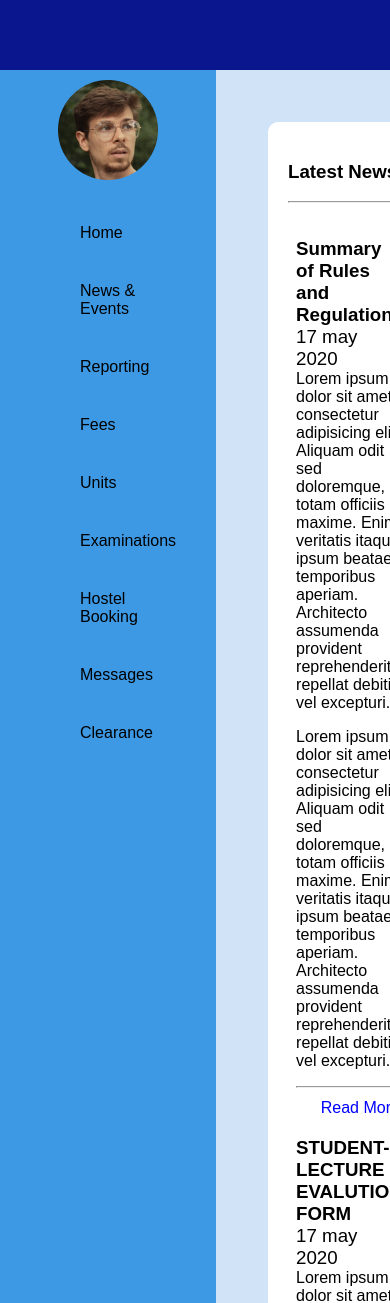
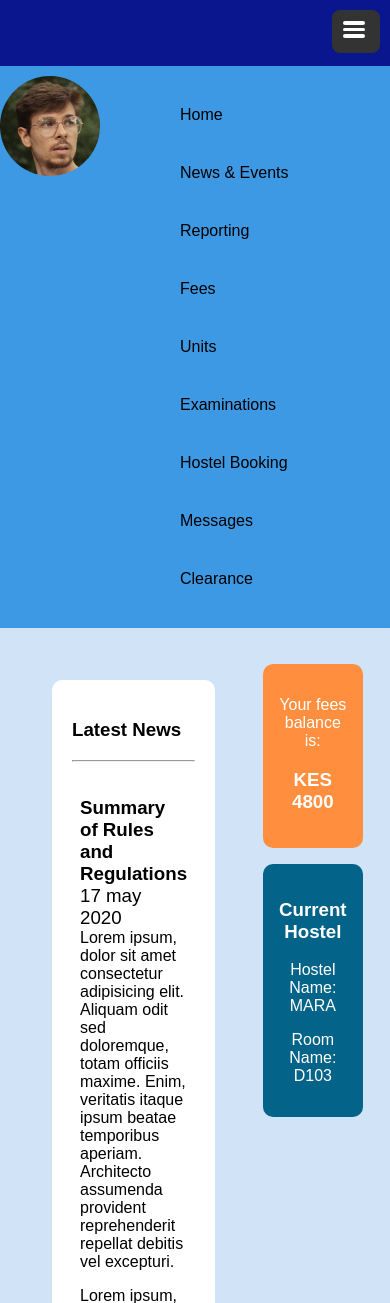
Before and after one commit to chegedennis/DjangoUniversityPortal, a Django app: template institution/portal/templates/portal/home.html in a window 390 px wide; the page is wider, and only the part inside the window is pictured. Shown: the top 1303 px of that part. Run offline with Django 3.2, Linux system fonts and the light colour scheme; the template is opened without the code that fills it, so the values that code supplies are empty.

Commit message:
added responsive functionality

```diff
--- a/institution/portal/static/portal/styles/home.css
+++ b/institution/portal/static/portal/styles/home.css
@@ -12,15 +12,18 @@
   background: #09168d;
   height: 50px;
   padding: 10px;
+  padding-bottom: .4rem;
 }
 
 header .userDetails {
+  margin-right: 1rem;
+  top: 1rem;
+  right: 1.4rem;
   float: right;
-  margin-right: 2rem;
 }
 
 header .userDetails a {
-  font-size: 20px;
+  font-size: 1.8rem;
   text-decoration: none;
   color: #fff;
 }
@@ -35,18 +38,6 @@
   z-index: 999;
   border-radius: 10px;
   display: none;
-}
-
-header .userLinks h3 {
-  padding: 0;
-  margin: 0 5px 0 0;
-  text-align: right;
-  font-weight: bold;
-}
-
-header .userLinks h3:hover {
-  cursor: pointer;
-  color: gray;
 }
 
 header .userLinks a {
@@ -143,4 +134,87 @@
 .homeContainer .details .info .hostel {
   background: #046388;
 }
+
+.menu {
+  float: right;
+  width: 2rem;
+  height: 2rem;
+  background: #333;
+  top: .8rem;
+  right: 1rem;
+  display: -webkit-box;
+  display: -ms-flexbox;
+  display: flex;
+  -webkit-box-orient: vertical;
+  -webkit-box-direction: normal;
+      -ms-flex-flow: column;
+          flex-flow: column;
+  -webkit-box-pack: center;
+      -ms-flex-pack: center;
+          justify-content: center;
+  text-align: center;
+  padding: .5rem;
+  padding-bottom: .2rem;
+  border-radius: .5rem;
+  display: block;
+}
+
+.menu .line {
+  color: #fff;
+  background: #fff;
+  width: 60%;
+  height: .05rem;
+  margin: .2rem;
+  padding: .08rem;
+  border-radius: .2rem;
+}
+
+.menu:hover {
+  background: #666;
+  cursor: pointer;
+}
+
+.menuClose {
+  float: right;
+  width: 2rem;
+  height: 2rem;
+  background: #333;
+  top: .8rem;
+  right: 1rem;
+  text-align: center;
+  padding: .3rem;
+  border-radius: .2rem;
+  display: none;
+}
+
+.menuClose .close {
+  color: #fff;
+  font-size: 1.6rem;
+}
+
+.menuClose:hover {
+  background: #666;
+  cursor: pointer;
+}
+
+@media (max-width: 500px) {
+  .navigation {
+    display: -webkit-box;
+    display: -ms-flexbox;
+    display: flex;
+  }
+  .homeContainer {
+    display: block;
+  }
+  .userLinks {
+    padding: 1rem;
+  }
+  .userLinks ul {
+    padding: .1rem;
+    margin-top: 0;
+  }
+  .userLinks ul li {
+    margin: .8rem;
+  }
+}
 /*# sourceMappingURL=home.css.map */
--- a/institution/portal/static/portal/styles/home.scss
+++ b/institution/portal/static/portal/styles/home.scss
@@ -12,18 +12,23 @@
     background: rgb(9, 22, 141);
     height: 50px;
     padding: 10px;
+    padding-bottom: .4rem;
 
     .userDetails{
-        float:right;
-        margin-right: 2rem;
+        margin-right: 1rem;
+        top: 1rem;
+        right: 1.4rem;
+        float: right;
+        // position: fixed;
 
         a{
-            font-size: 20px;
+            font-size: 1.8rem;
             text-decoration: none;
             color: #fff;
         }
 
     }
+
     .userLinks{
         top: 4.3em;
         right: 0;
@@ -34,17 +39,7 @@
         z-index: 999;
         border-radius: 10px;
         display: none;
-        h3{
-            padding: 0;
-            margin: 0 5px 0 0;
-            text-align: right;
-            font-weight: bold;
 
-            &:hover{
-                cursor: pointer;
-                color: gray;
-            }
-        }
         a{
             color: #000;
 
@@ -141,3 +136,79 @@
         }
     }
 }
+
+.menu{
+    float: right;
+    width: 2rem; height: 2rem;
+    background: #333;
+    top: .8rem;
+    right: 1rem;
+    // position: fixed;
+    display: flex;
+    flex-flow: column;
+    justify-content: center;
+    text-align: center;
+    padding: .5rem;
+    padding-bottom: .2rem;
+    border-radius: .5rem;
+    display: block;
+
+    .line{
+        color: #fff;
+        background: #fff;
+        width: 60%; height: .05rem;
+        margin: .2rem;
+        padding: .08rem;
+        border-radius: .2rem;
+
+    }
+
+    &:hover{
+        background: #666;
+        cursor: pointer;
+    }
+}
+.menuClose{
+    float: right;
+    width: 2rem; height: 2rem;
+    background: #333;
+    top: .8rem;
+    right: 1rem;
+    // position: fixed;
+    text-align: center;
+    padding: .3rem;
+    border-radius: .2rem;
+    display: none;
+
+    .close{
+        color: #fff;
+        font-size: 1.6rem;
+    }
+
+    &:hover{
+        background: #666;
+        cursor: pointer;
+    }
+}
+
+@media (max-width: 500px){
+
+    .navigation{
+        display: flex;
+    }
+
+    .homeContainer{
+        display: block;
+    }
+    .userLinks{
+        padding: 1rem;
+        ul{
+            padding: .1rem;
+            margin-top: 0;
+            li{
+                margin: .8rem;
+            }
+        }
+    }
+
+}
--- a/institution/portal/templates/portal/home.html
+++ b/institution/portal/templates/portal/home.html
@@ -12,10 +12,20 @@
 </head>
 <body>
     <header>
+        <div class="menu">
+            <div class="line"></div>
+            <div class="line"></div>
+            <div class="line"></div>
+        </div>
+        <div class="menuClose">
+            <div class="close">
+                X
+            </div>
+        </div>
         <div class="userDetails">
             <a id="user" href="#">{{request.user.username}}</a>
+        </div>
         <div class="userLinks">
-                <h3 id="btnClose">X</h3>
             <ul>
                 <li><a href="{% url 'messages' %}">My Messages</a></li>
                 <li><a href="{% url 'profile' %}">Profile</a></li>
@@ -23,7 +33,7 @@
                 <li><a href="{% url 'logoutView' %}">Logout</a></li>
             </ul>
         </div>
-        </div>
+
     </header>
     <div class="homeContainer">
         <section class="navigation">
@@ -102,14 +112,18 @@
         {% endblock %}
     </div>
     <script>
-    const btnClose = document.getElementById("btnClose")
-        profile = document.querySelector(".userLinks")
-        userLink = document.querySelector("#user");
-    userLink.addEventListener("click", ()=>{
-        profile.style.display = "block";
-    })
-    btnClose.addEventListener("click", ()=>{
-        profile.style.display = "none";
+        const menuClose = document.querySelector(".menuClose");
+        const menuBtn = document.querySelector(".menu");
+        const profile = document.querySelector(".userLinks");
+        menuBtn.addEventListener("click",()=>{
+                profile.style.display = "block"
+                menuBtn.style.display = "none"
+                menuClose.style.display = "block"
+        });
+        menuClose.addEventListener("click", ()=>{
+            profile.style.display = "none"
+            menuClose.style.display = "none"
+            menuBtn.style.display = "block"
         })
     </script>
 </body>
```
Also changed, not shown: institution/db.sqlite3, 1 other file. Lines whose indentation alone changed are shown as unchanged.
